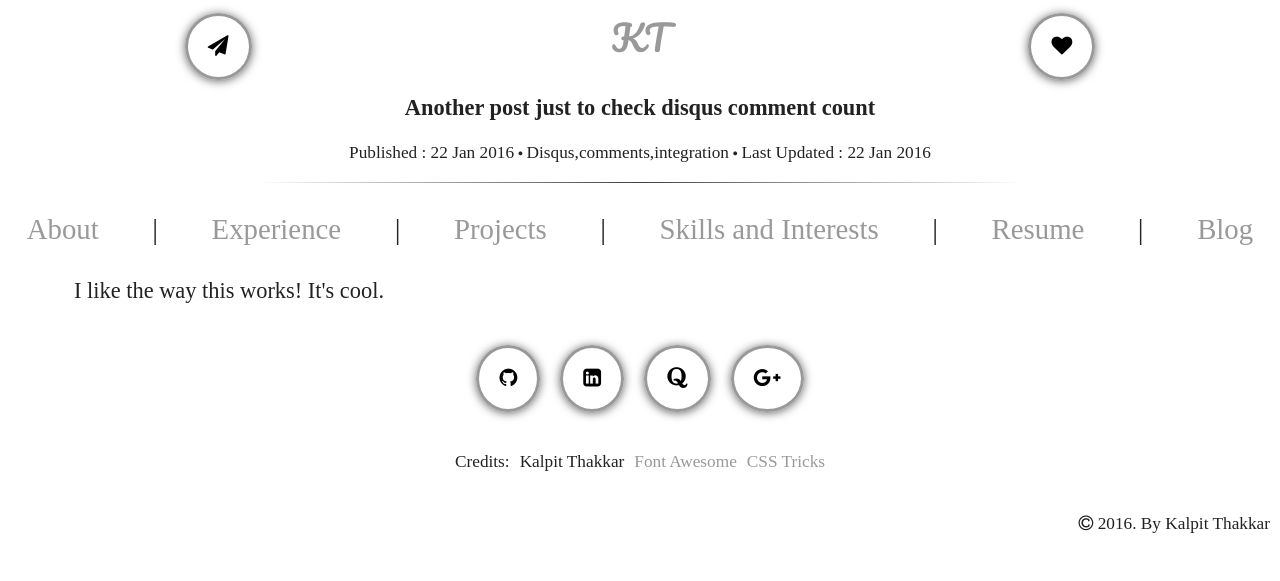
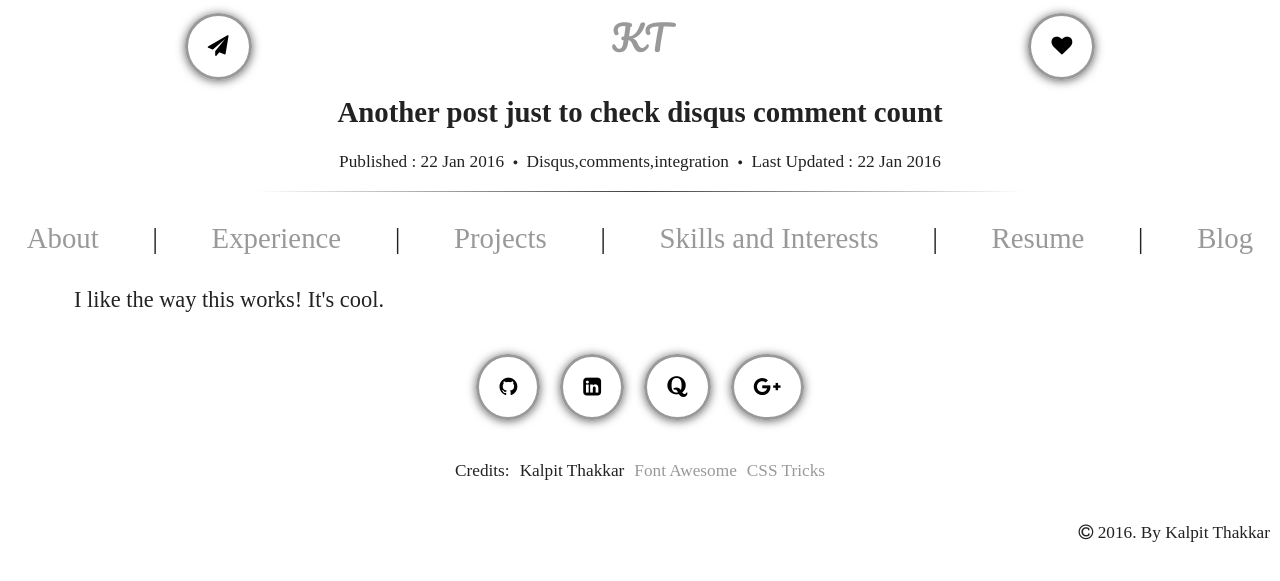
Before and after one commit to dracarys983/PersonalWebsite, a Jekyll site: the page built from _posts/2016-01-22-Check-comment-count-disqus.md, in a window 1280 px wide. Shown: the top 581 px of the page. Built offline with Jekyll 4.4.1, drawn with Linux system fonts in a browser that asks for light colours; nearby versions of some CDN libraries; some web fonts are replaced; comment, search, counter and statistics services are not loaded.

Commit message:
Update blog layout and posts content

```diff
--- a/_layouts/post.html
+++ b/_layouts/post.html
@@ -36,8 +36,8 @@
         </ul>
 
         <!-- Title and quote -->
-        <h2 class="section-title" style="text-align: center; font-size: calc(16px + 0.5vw)"> {{page.title}} </h1>
-        <p class="meta" style="text-align: center; font-size:calc(16px + 0.1vw)">Published : {{ page.date | date_to_string }} <i style="vertical-align: middle" class="fa fa-circle" aria-hidden="true"></i> {{ page.tags }} <i style="vertical-align: middle" class="fa fa-circle" aria-hidden="true"></i> Last Updated : {{ page.updated | date_to_string }}</p>
+        <h2 class="section-title" style="text-align: center; font-size: calc(16px + 1vw)"> {{page.title}} </h1>
+        <p class="meta" style="text-align: center; font-size:calc(16px + 0.1vw)">Published : {{ page.date | date_to_string }} <i style="vertical-align: middle; margin: 0 5px" class="fa fa-circle" aria-hidden="true"></i> {{ page.tags }} <i style="vertical-align: middle; margin: 0 5px" class="fa fa-circle" aria-hidden="true"></i> Last Updated : {{ page.updated | date_to_string }}</p>
         <hr class="style-two title-rule" />
 
         <!-- Sections -->
--- a/_posts/2016-01-22-Check-comment-count-disqus.md
+++ b/_posts/2016-01-22-Check-comment-count-disqus.md
@@ -2,7 +2,7 @@
 layout: post
 title: "Another post just to check disqus comment count"
 date: 2016-01-22
-tags: Disqus, comments, integration
+tags: "Disqus, comments, integration"
 updated: 2016-01-22
 ---
 
```
Also changed, not shown: _posts/2016-01-21-One-Simple-Blog-Post.md (+1 -1 lines).
